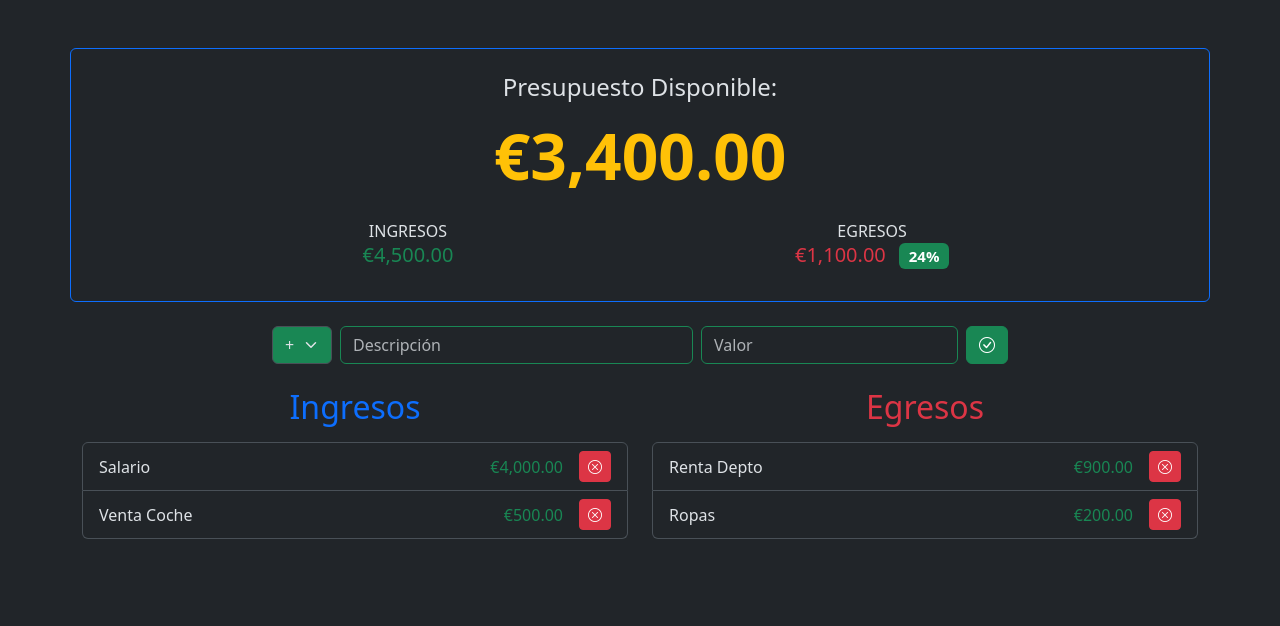
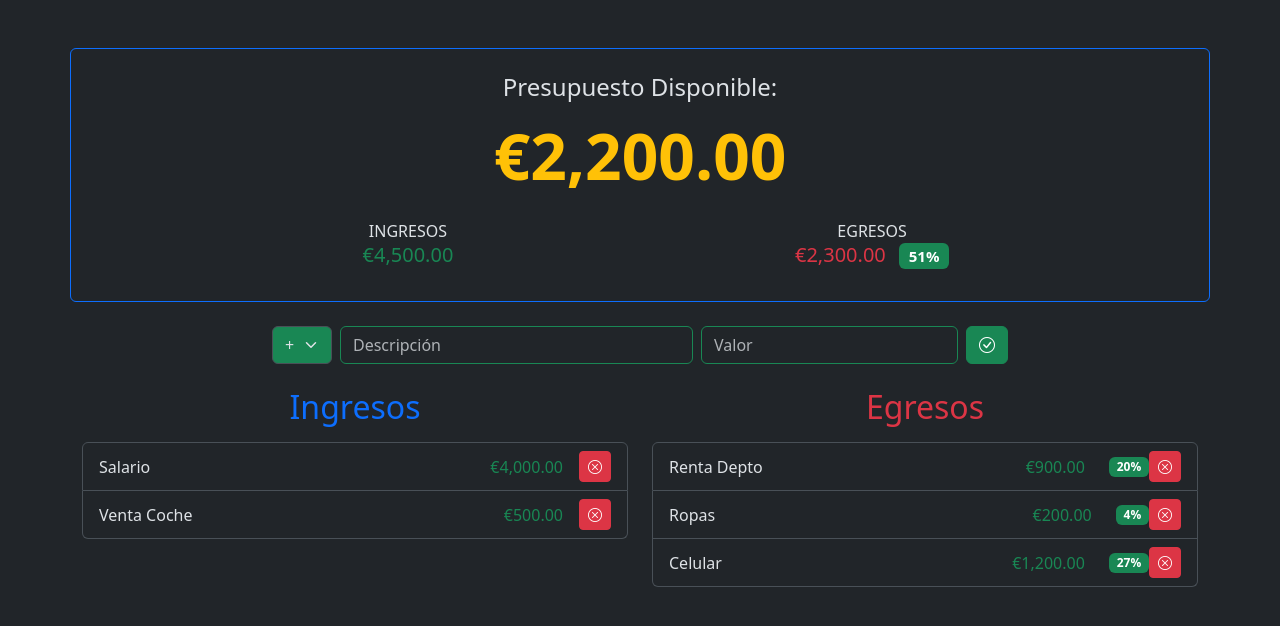
Before and after one commit to Neishol/app-presupuesto-angular, an Angular app: page / in a window 1280 px wide. Shown: the top 626 px of the page. Built offline with nearby package versions, Linux system fonts and the light colour scheme.

Commit message:
pipe terminado

```diff
--- a/src/app/cabecero/cabecero.component.html
+++ b/src/app/cabecero/cabecero.component.html
@@ -15,7 +15,9 @@
         <div class="text-uppercase">EGRESOS</div>
         <div class="text-danger h5">
           {{ getEgresosTotales() | currency : "EUR" }}
-          <span class="badge bg-success ms-2">24%</span>
+          <span class="badge bg-success ms-2">{{
+            getPorcentajeTotalEgresos() | entero | percent
+          }}</span>
         </div>
       </div>
     </div>
--- a/src/app/cabecero/cabecero.component.ts
+++ b/src/app/cabecero/cabecero.component.ts
@@ -3,11 +3,13 @@ import { CommonModule } from '@angular/common';
 import { Component } from '@angular/core';
 import { BilleteraVirtualService } from '../billetera-virtual.service';
 import { IngresosService } from '../ingresos.service';
+import { Transaccion } from '../models/transaccion.model';
+import { FloorPipe } from '../pipes/entero.pipe';
 
 @Component({
   selector: 'app-cabecero',
   standalone: true,
-  imports: [CommonModule],
+  imports: [CommonModule, FloorPipe],
   templateUrl: './cabecero.component.html',
   styleUrl: './cabecero.component.css',
 })
@@ -15,19 +17,20 @@ export class CabeceroComponent {
   private presupuestoDisponible!: number;
   private ingresosTotales!: number;
   private egresosTotales!: number;
-  // private porcentajeTotal!: number;
+  private listaTotalEgresos!: Transaccion[];
 
   constructor(
-    private billeteraVirtual: BilleteraVirtualService,
     private ingresosService: IngresosService,
     private egresosService: EgresosService
   ) {}
 
   ngOnInit(): void {
     this.presupuestoDisponible =
-      this.billeteraVirtual.getPresupuestoDisponible();
+      this.ingresosService.getTotalIngresos() -
+      this.egresosService.getTotalEgresos();
     this.ingresosTotales = this.ingresosService.getTotalIngresos();
     this.egresosTotales = this.egresosService.getTotalEgresos();
+    this.listaTotalEgresos = this.egresosService.getListaEgresos();
   }
 
   getPresupuestoDisponible(): number {
@@ -41,4 +44,15 @@ export class CabeceroComponent {
   getEgresosTotales(): number {
     return this.egresosTotales;
   }
+
+  getPorcentajeTotalEgresos(): number {
+    let porcentajeTotalEgresos: number = 0;
+    for (let egreso of this.listaTotalEgresos) {
+      porcentajeTotalEgresos += egreso.getPorcentajeConsumido(
+        this.ingresosTotales
+      );
+    }
+
+    return porcentajeTotalEgresos;
+  }
 }
--- a/src/app/egresos.service.ts
+++ b/src/app/egresos.service.ts
@@ -8,6 +8,7 @@ export class EgresosService {
   private listaEgresos: Transaccion[] = [
     new Transaccion('renta depto', 900),
     new Transaccion('ropas', 200),
+    new Transaccion('celular', 1200),
   ];
 
   constructor() {}
--- a/src/app/egresos/egresos.component.html
+++ b/src/app/egresos/egresos.component.html
@@ -5,6 +5,9 @@
     <span class="flex-grow-1">{{ egreso.getDescripcion() | titlecase }}</span>
     <span class="text-success mx-3">{{
       egreso.getMonto() | currency : "EUR"
+    }}</span>
+    <span class="badge bg-success ms-2">{{
+      egreso.getPorcentajeConsumido(totalIngresos) | entero | percent
     }}</span>
     <button class="btn btn-sm btn-danger">
       <i class="bi bi-x-circle"></i>
--- a/src/app/egresos/egresos.component.ts
+++ b/src/app/egresos/egresos.component.ts
@@ -1,21 +1,28 @@
+import { IngresosService } from './../ingresos.service';
 import { Component } from '@angular/core';
 import { Transaccion } from '../models/transaccion.model';
 import { EgresosService } from '../egresos.service';
 import { CommonModule } from '@angular/common';
+import { FloorPipe } from '../pipes/entero.pipe';
 
 @Component({
   selector: 'app-egresos',
   standalone: true,
-  imports: [CommonModule],
+  imports: [CommonModule, FloorPipe],
   templateUrl: './egresos.component.html',
   styleUrl: './egresos.component.css',
 })
 export class EgresosComponent {
   listadoEgresos!: Transaccion[];
+  totalIngresos!: number;
 
-  constructor(private egresosService: EgresosService) {}
+  constructor(
+    private egresosService: EgresosService,
+    private ingresosService: IngresosService
+  ) {}
 
   ngOnInit(): void {
     this.listadoEgresos = this.egresosService.getListaEgresos();
+    this.totalIngresos = this.ingresosService.getTotalIngresos();
   }
 }
--- a/src/app/models/transaccion.model.ts
+++ b/src/app/models/transaccion.model.ts
@@ -14,4 +14,8 @@ export class Transaccion {
   getMonto(): number {
     return this._monto;
   }
+
+  getPorcentajeConsumido(ingresoTotal: number): number {
+    return (this.getMonto() * 100) / ingresoTotal;
+  }
 }
--- /dev/null
+++ b/src/app/pipes/entero.pipe.ts
@@ -0,0 +1,11 @@
+import { Pipe, PipeTransform } from '@angular/core';
+
+@Pipe({
+  name: 'entero',
+  standalone: true,
+})
+export class FloorPipe implements PipeTransform {
+  transform(value: number): number {
+    return value / 100;
+  }
+}
```
Also changed, not shown: src/app/app.component.ts (+14 -6 lines).
